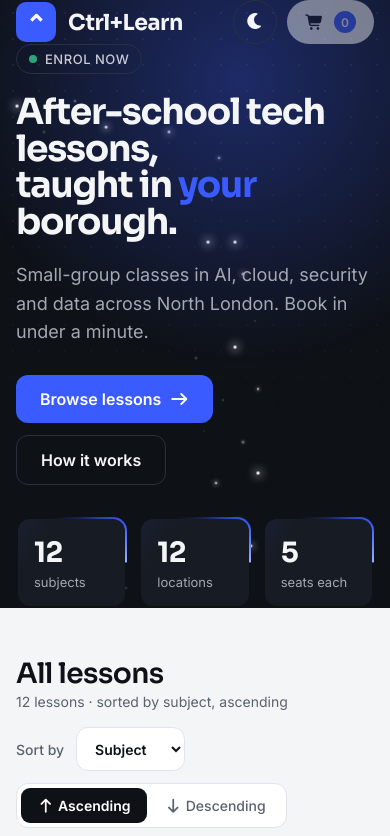
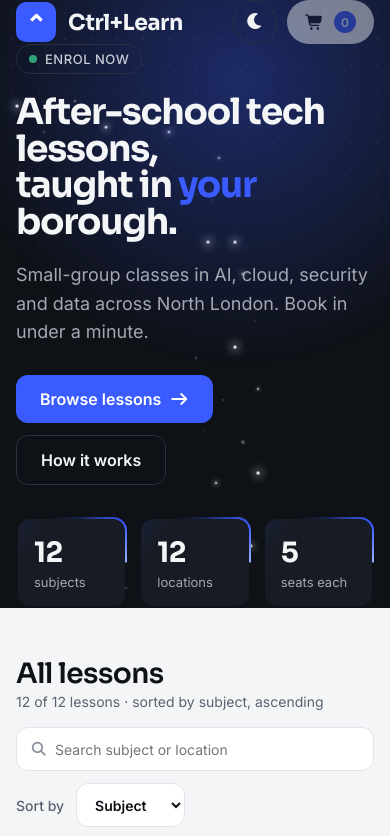
Before and after one commit to Littlemoongirl/after-school-frontend, a plain HTML site: page index.html in a window 390 px wide. Shown: the top 836 px of the page. Drawn offline with nearby package versions, Linux system fonts and the light colour scheme.

Commit message:
Add live search by subject or location

```diff
--- a/index.html
+++ b/index.html
@@ -68,9 +68,16 @@
                 <div class="toolbar">
                     <div class="toolbar-title">
                         <h2>All lessons</h2>
-                        <span>{{lessons.length}} lessons · sorted by {{sortBy === 'topic' ? 'subject' : sortBy}}, {{sortOrder === 'asc' ? 'ascending' : 'descending'}}</span>
+                        <span>{{sortedLessons.length}} of {{lessons.length}} lessons · sorted by {{sortBy === 'topic' ? 'subject' : sortBy}}, {{sortOrder === 'asc' ? 'ascending' : 'descending'}}</span>
                     </div>
                     <div class="sort-controls">
+                        <div class="search-box">
+                            <i class="fa-solid fa-magnifying-glass"></i>
+                            <input id="search" type="text" placeholder="Search subject or location" v-model.trim="searchTerm">
+                            <button class="clear-search" v-if="searchTerm !== ''" v-on:click="searchTerm = ''" title="Clear">
+                                <i class="fa-solid fa-xmark"></i>
+                            </button>
+                        </div>
                         <label for="sortBy">Sort by</label>
                         <select id="sortBy" class="sort-select" v-model="sortBy">
                             <option value="topic">Subject</option>
@@ -88,6 +95,7 @@
                     </div>
                 </div>
 
+                <p class="empty" v-if="sortedLessons.length === 0"><i class="fa-solid fa-magnifying-glass"></i> No lessons match "{{searchTerm}}"</p>
                 <div class="lesson-grid" v-bind:key="sortBy + sortOrder">
                     <article class="lesson-card" v-for="(lesson, index) in sortedLessons" v-bind:key="lesson.id" v-bind:class="{ 'sold-out': lesson.space === 0 }" v-bind:style="{ animationDelay: (index * 60) + 'ms' }">
                         <figure class="lesson-photo">
@@ -455,6 +463,7 @@
             lessons: lessons,
             cart: [],
             showLessons: true,
+            searchTerm: '',
             sortBy: 'topic',
             sortOrder: 'asc',
             darkMode: false,
@@ -608,12 +617,16 @@
             sortedLessons() {
                 let attribute = this.sortBy;
                 let direction = this.sortOrder === 'asc' ? 1 : -1;
+                let term = this.searchTerm.toLowerCase();
+                function matches(lesson) {
+                    return lesson.topic.toLowerCase().includes(term) || lesson.location.toLowerCase().includes(term);
+                }
                 function compare(a, b) {
                     if (a[attribute] > b[attribute]) return 1 * direction;
                     if (a[attribute] < b[attribute]) return -1 * direction;
                     return 0;
                 }
-                return this.lessons.slice().sort(compare);
+                return this.lessons.filter(matches).sort(compare);
             },
             validFirstName() {
                 return /^[A-Za-z]+$/.test(this.order.firstName);
--- a/style.css
+++ b/style.css
@@ -1935,3 +1935,65 @@ body {
 #app.dark .card-details {
     background: #10141B;
 }
+
+.search-box {
+    position: relative;
+    display: flex;
+    align-items: center;
+}
+
+.search-box > i {
+    position: absolute;
+    left: 14px;
+    color: var(--muted-2);
+    font-size: 14px;
+    pointer-events: none;
+}
+
+.search-box input {
+    width: 260px;
+    padding: 10px 40px 10px 38px;
+    border-radius: var(--radius-sm);
+    border: 1px solid var(--line);
+    background: var(--card);
+    font: inherit;
+    font-size: 14px;
+    color: var(--ink);
+    min-height: 44px;
+    transition: border-color .2s, box-shadow .2s;
+}
+
+.search-box input:focus {
+    outline: none;
+    border-color: var(--accent);
+    box-shadow: 0 0 0 3px rgba(58, 91, 255, .15);
+}
+
+.clear-search {
+    position: absolute;
+    right: 8px;
+    width: 28px;
+    height: 28px;
+    border-radius: 50%;
+    border: 0;
+    background: transparent;
+    color: var(--muted-2);
+    cursor: pointer;
+    transition: background .2s, color .2s;
+}
+
+.clear-search:hover {
+    background: var(--red-soft);
+    color: var(--red-text);
+}
+
+#app.dark .search-box input {
+    color: #F4F5F7;
+}
+
+@media (max-width: 640px) {
+    .search-box,
+    .search-box input {
+        width: 100%;
+    }
+}
```
